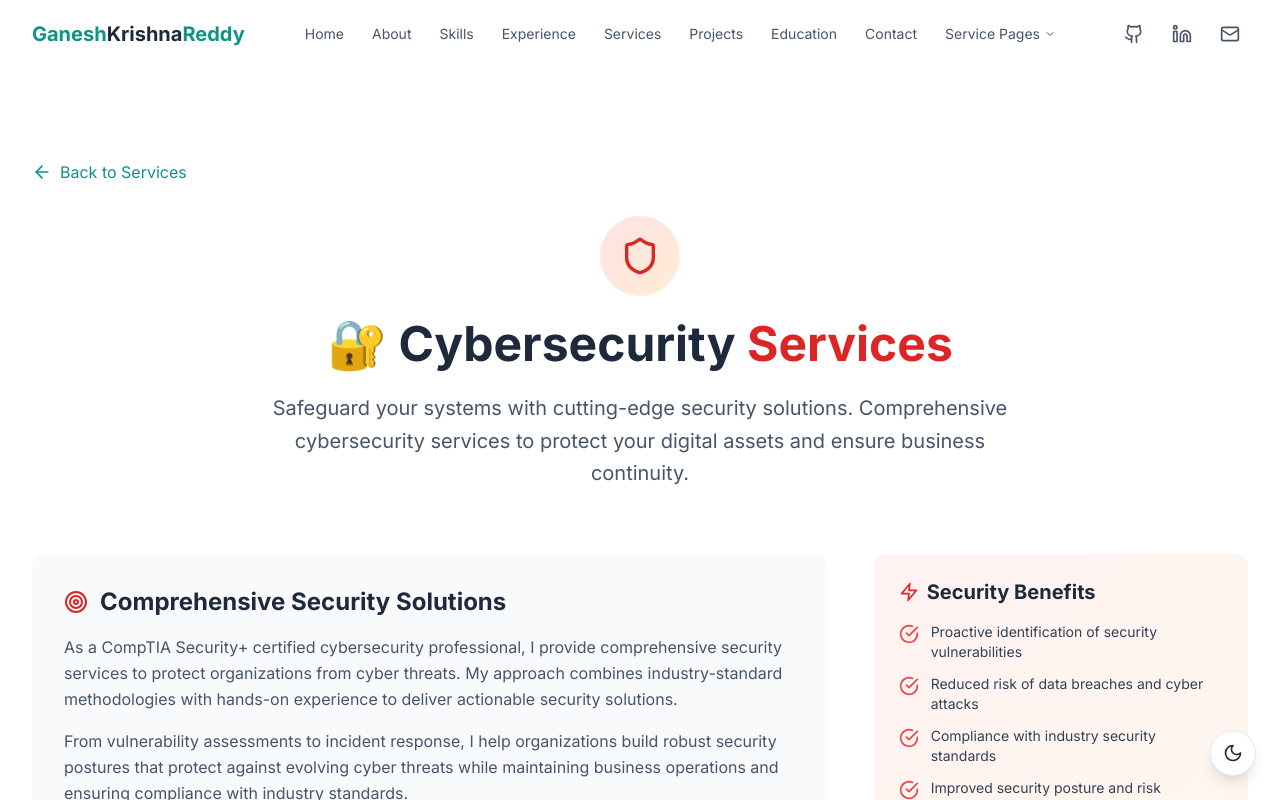
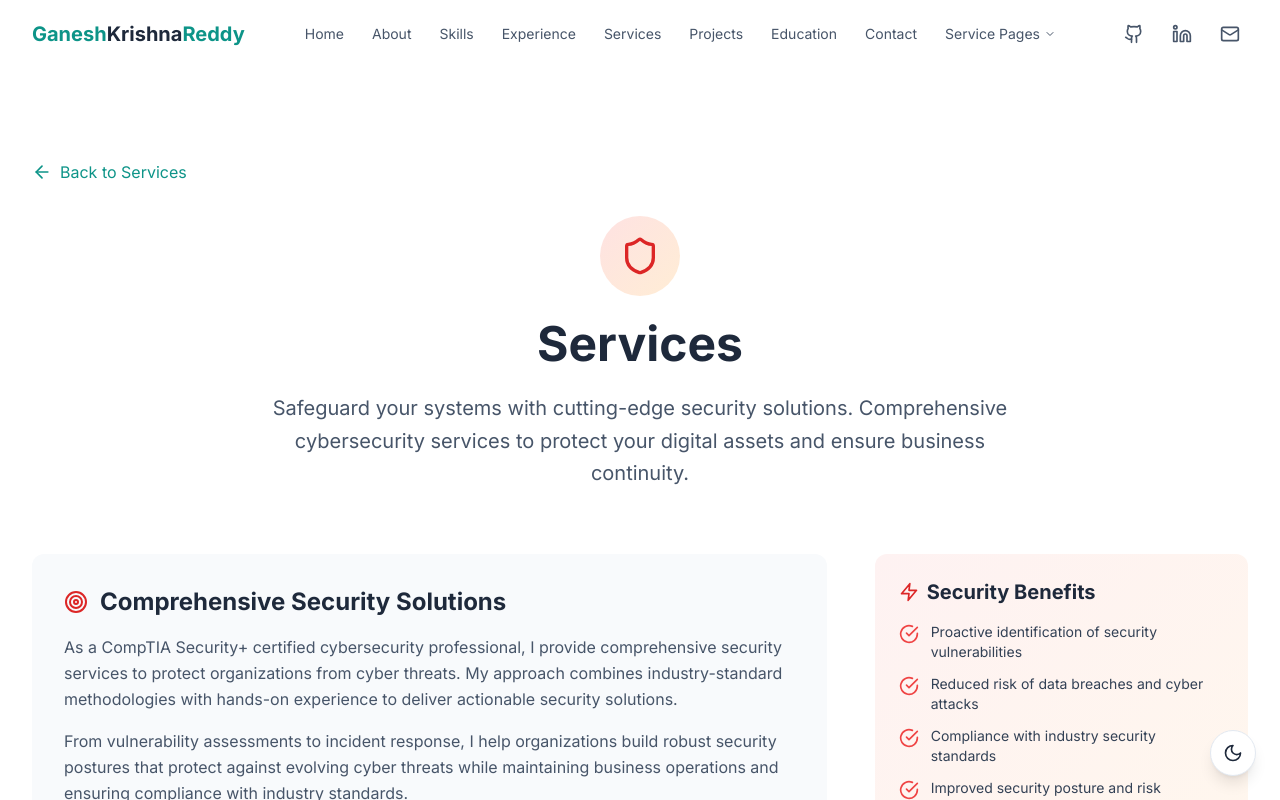
Before and after one commit to ganeshkrishnareddy/Portfolio, a React (Vite) app: page /services/cybersecurity in a window 1280 px wide. Shown: the top 800 px of the page. Built offline with nearby package versions, Linux system fonts and the light colour scheme.

Commit message:
Updated CybersecurityServices.tsx

```diff
--- a/src/components/ServicePages/CybersecurityServices.tsx
+++ b/src/components/ServicePages/CybersecurityServices.tsx
@@ -88,7 +88,7 @@ const CybersecurityServices: React.FC = () => {
               <Shield className="h-10 w-10 text-red-600 dark:text-red-400" />
             </div>
             <h1 className="text-4xl sm:text-5xl font-bold text-slate-800 dark:text-white mb-6">
-              🔐 Cybersecurity <span className="text-red-600 dark:text-red-400">Services</span>
+              <span>Services</span>
             </h1>
             <p className="max-w-3xl mx-auto text-xl text-slate-600 dark:text-slate-300 leading-relaxed">
               Safeguard your systems with cutting-edge security solutions. Comprehensive cybersecurity services
```
